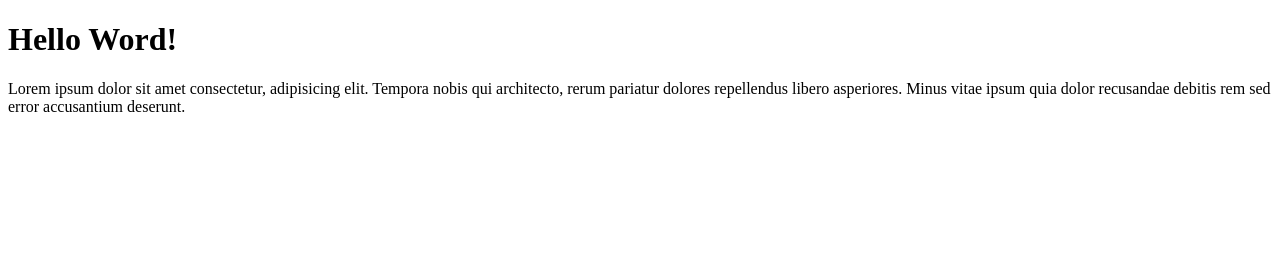
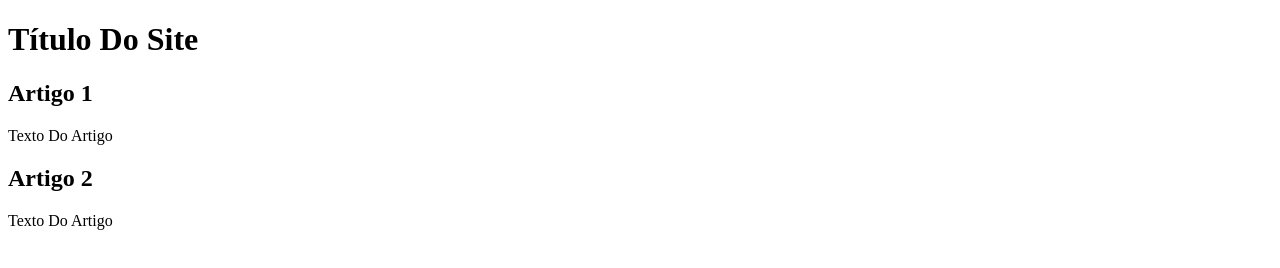
Before and after one commit to Davy-Silva/git-e-github, a plain HTML site: page index.html in a window 1280 px wide. Drawn offline with Linux system fonts and the light colour scheme.

Commit message:
Add Index

```diff
--- a/index.html
+++ b/index.html
@@ -6,9 +6,21 @@
     <title>Git e GitHub</title>
 </head>
 <body>
-    <h1>Hello Word!</h1>
-    <p>
-        Lorem ipsum dolor sit amet consectetur, adipisicing elit. Tempora nobis qui architecto, rerum pariatur dolores repellendus libero asperiores. Minus vitae ipsum quia dolor recusandae debitis rem sed error accusantium deserunt.
-    </p>
+    <main>
+        <header>
+            <h1>Título Do Site</h1>
+        </header>
+
+        <article>
+            <h2>Artigo 1</h2>
+            <p>Texto Do Artigo</p>
+        </article>
+
+        <article>
+            <h2>Artigo 2</h2>
+            <p>Texto Do Artigo</p>
+        </article>
+    </main>
+
 </body>
 </html>
```
